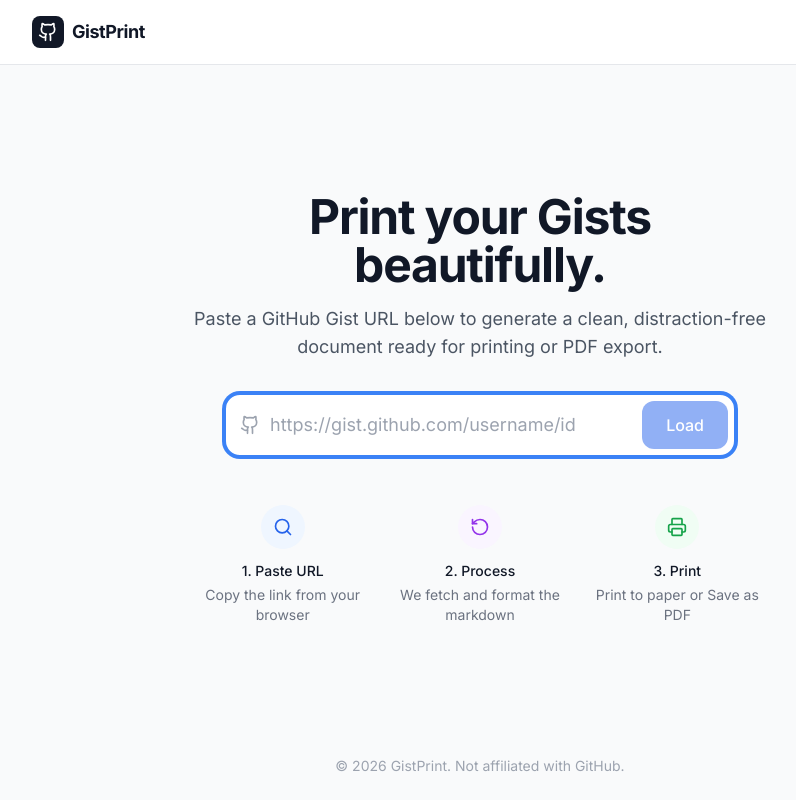
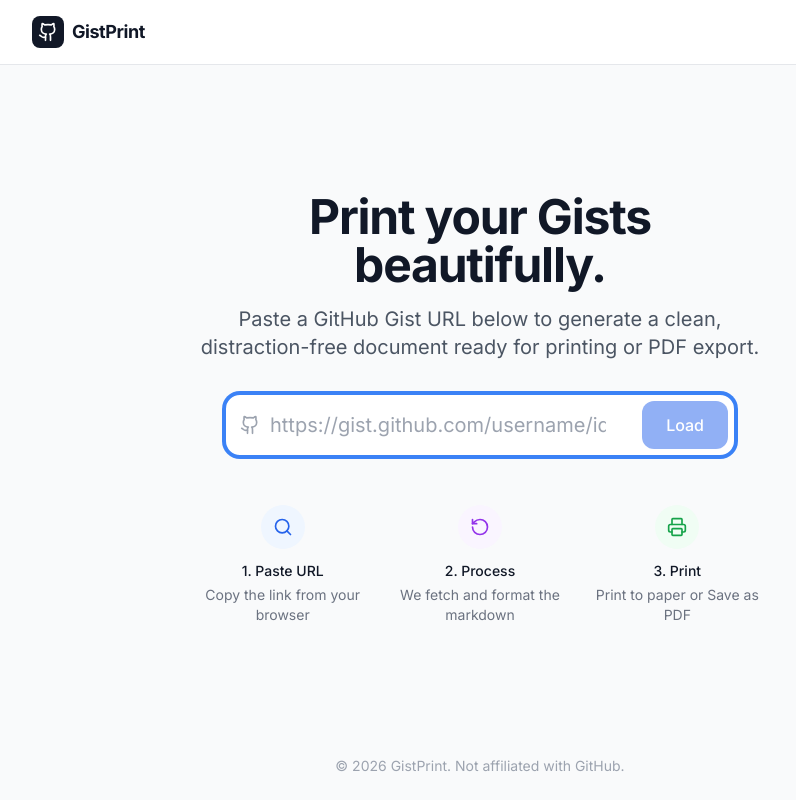
Before and after one commit to rosswaycaster/GistPrint, a React (Vite) app: page / in a window 1280 px wide. Shown: the whole page, without its empty margins (160-956 px from the left). Built offline with nearby package versions, Linux system fonts and the light colour scheme.

Commit message:
refactor: Improve typography and readability
Enhance visual hierarchy and legibility across the application by adjusting font sizes and line heights for titles, descriptions, and code content. This ensures a cleaner and more pleasant reading experience, especially for printed output.

```diff
--- a/App.tsx
+++ b/App.tsx
@@ -95,7 +95,7 @@ const App: React.FC = () => {
             <h1 className="text-4xl font-extrabold text-gray-900 tracking-tight sm:text-5xl mb-4">
               Print your Gists beautifully.
             </h1>
-            <p className="text-lg text-gray-600 mb-8">
+            <p className="text-xl text-gray-600 mb-8">
               Paste a GitHub Gist URL below to generate a clean, distraction-free document ready for printing or PDF export.
             </p>
 
@@ -107,7 +107,7 @@ const App: React.FC = () => {
                 <input
                   id="gist-url-input"
                   type="text"
-                  className="block w-full pl-11 pr-32 py-4 border-2 border-gray-200 rounded-2xl leading-5 bg-white placeholder-gray-400 focus:outline-none focus:ring-2 focus:ring-blue-500 focus:border-blue-500 sm:text-lg transition-all shadow-sm hover:border-gray-300"
+                  className="block w-full pl-11 pr-32 py-4 border-2 border-gray-200 rounded-2xl leading-5 bg-white placeholder-gray-400 focus:outline-none focus:ring-2 focus:ring-blue-500 focus:border-blue-500 sm:text-xl transition-all shadow-sm hover:border-gray-300"
                   placeholder="https://gist.github.com/username/id"
                   value={url}
                   onChange={(e) => setUrl(e.target.value)}
--- a/components/GistContent.tsx
+++ b/components/GistContent.tsx
@@ -28,11 +28,11 @@ export const GistContent: React.FC<GistContentProps> = ({ data }) => {
     <div className="w-full max-w-4xl mx-auto bg-white shadow-sm sm:rounded-xl overflow-hidden print-content">
       {/* Header */}
       <div className="border-b border-gray-100 bg-gray-50/50 p-6 print:p-0 print:bg-white print:border-b-2 print:border-gray-800 print:mb-8">
-        <h1 className="text-2xl font-bold text-gray-900 mb-2 font-serif">
+        <h1 className="text-3xl font-bold text-gray-900 mb-3 font-serif">
             {Object.keys(data.files)[0]}
         </h1>
         {data.description && (
-          <p className="text-gray-600 mb-4 font-serif italic">{data.description}</p>
+          <p className="text-lg text-gray-600 mb-5 font-serif italic">{data.description}</p>
         )}
 
         <div className="flex flex-wrap gap-4 text-sm text-gray-500 print:text-xs print:text-gray-600">
@@ -66,11 +66,11 @@ export const GistContent: React.FC<GistContentProps> = ({ data }) => {
         {filesToRender.map((file, index) => (
           <div key={file.filename} className={`mb-12 ${index !== 0 ? 'border-t pt-8 print:break-before-page' : ''}`}>
              {filesToRender.length > 1 && (
-               <div className="mb-6 font-mono text-xs text-gray-400 uppercase tracking-wider border-b pb-2">
+               <div className="mb-6 font-mono text-sm text-gray-400 uppercase tracking-wider border-b pb-2">
                  {file.filename}
                </div>
              )}
-            <article className="prose prose-slate prose-lg max-w-none print:prose-base print:leading-relaxed">
+            <article className="prose prose-slate prose-xl max-w-none print:prose-lg print:leading-relaxed">
               <ReactMarkdown
                 remarkPlugins={[remarkGfm]}
                 rehypePlugins={[rehypeHighlight]}
```
